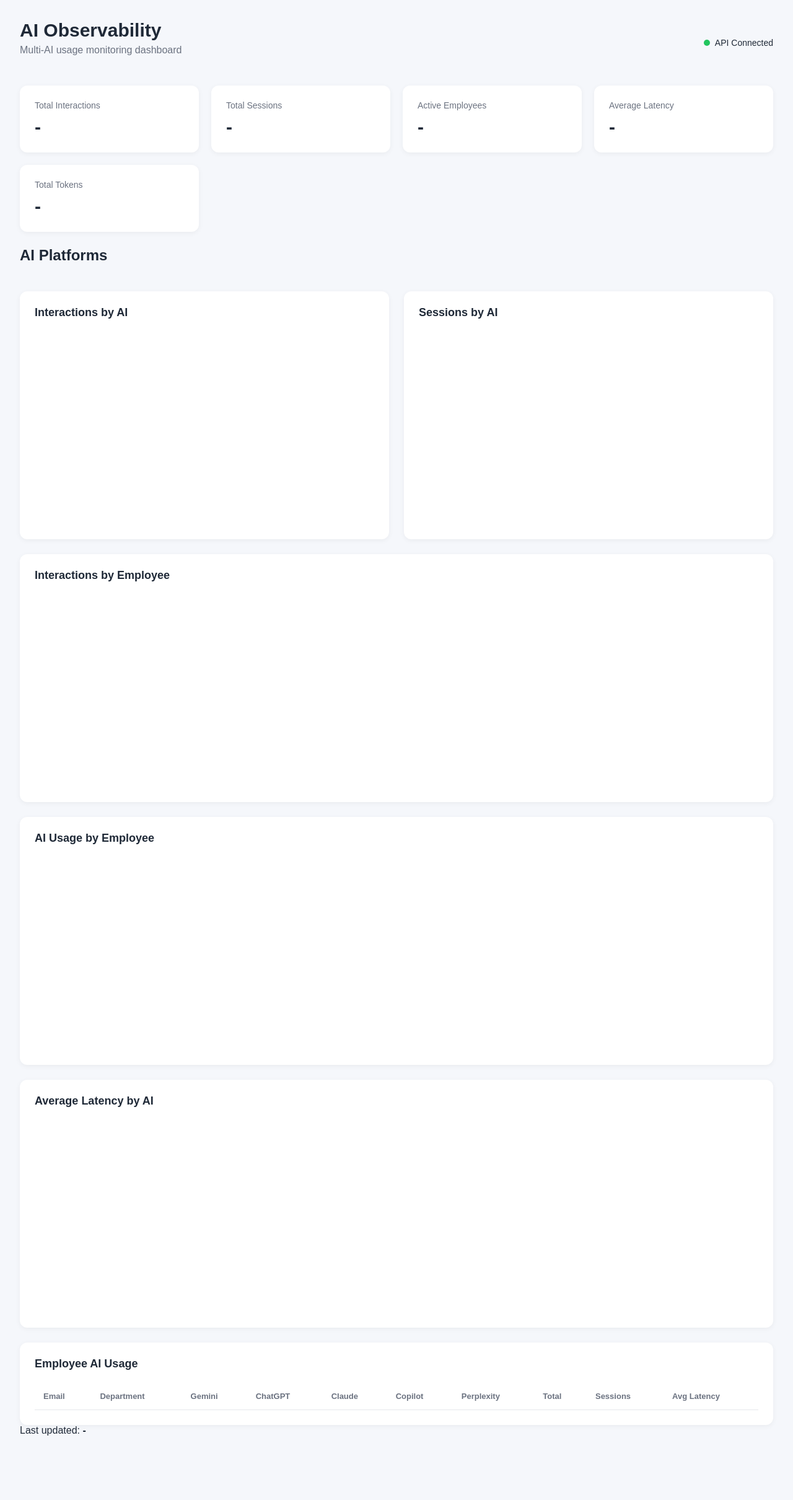
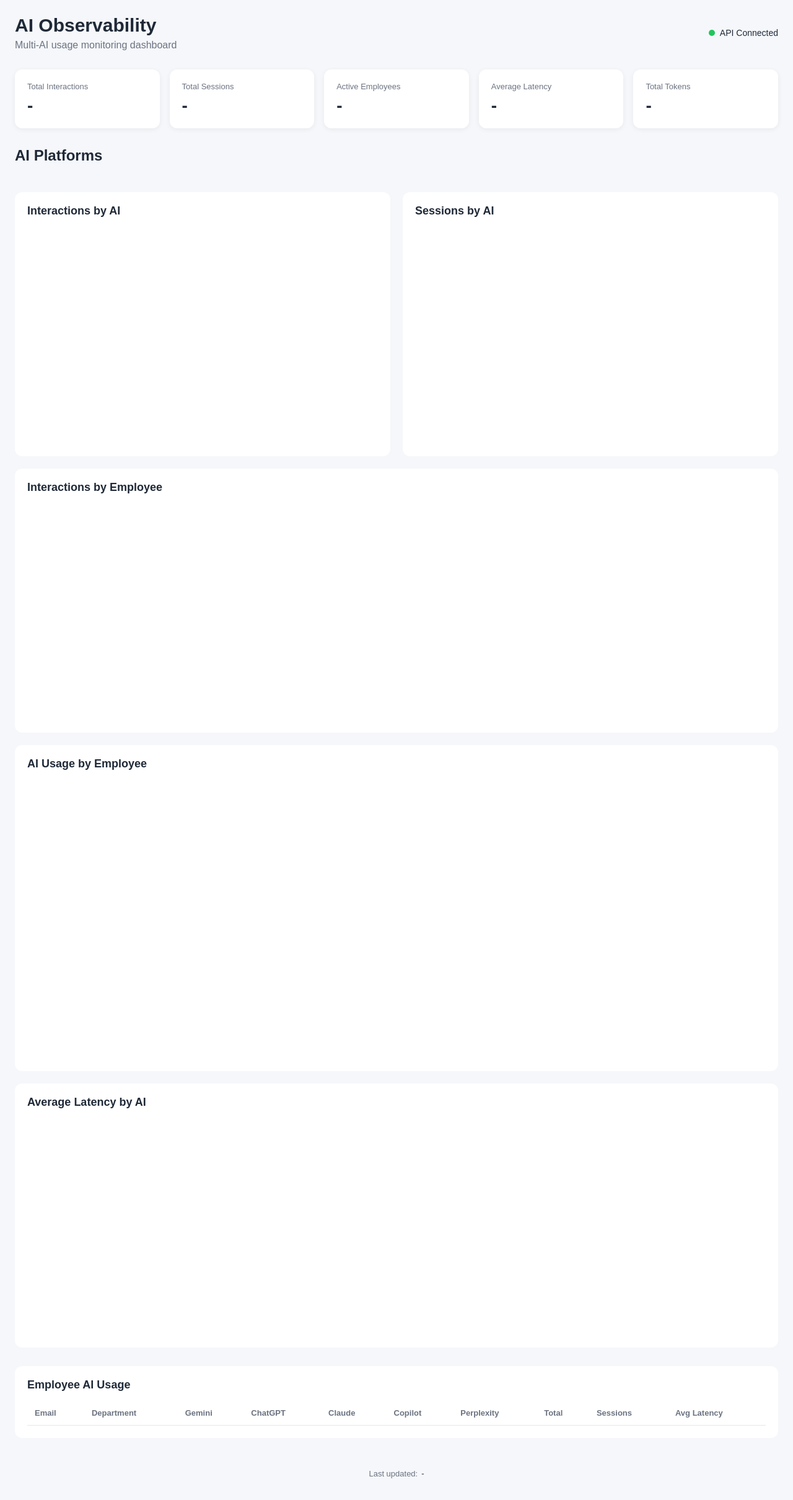
Before and after one commit to davinsn/gemini-usage-tracker, a browser extension: page gemini-ai-observability/dashboard/index.html in a window 1280 px wide. Shown: the whole page at 62% size. Before the commit the page ends 2349 px from the top, so only its background shows below. Drawn offline with nearby package versions, Linux system fonts and the light colour scheme; no server answers.

Commit message:
Refactor CSS styles for improved layout, responsiveness, and visual consistency

```diff
--- a/gemini-ai-observability/dashboard/style.css
+++ b/gemini-ai-observability/dashboard/style.css
@@ -2,24 +2,37 @@
     box-sizing: border-box;
 }
 
+html,
 body {
     margin: 0;
+    padding: 0;
+    width: 100%;
+    min-height: 100%;
+}
+
+body {
     font-family: Arial, sans-serif;
-    background: #f5f7fb;
+    background: #f5f7fa;
     color: #1f2937;
 }
 
 .dashboard {
-    max-width: 1400px;
-    margin: auto;
-    padding: 32px;
+    width: 100%;
+    max-width: 1600px;
+    margin: 0 auto;
+    padding: 24px;
 }
+
+
+/* ============================================================
+   HEADER
+============================================================ */
 
 header {
     display: flex;
     justify-content: space-between;
     align-items: center;
-    margin-bottom: 32px;
+    margin-bottom: 30px;
 }
 
 header h1 {
@@ -28,7 +41,7 @@
 }
 
 header p {
-    margin-top: 6px;
+    margin: 6px 0 0;
     color: #6b7280;
 }
 
@@ -47,58 +60,80 @@
 }
 
 
-/* KPI */
+/* ============================================================
+   METRICS
+============================================================ */
 
 .metrics {
     display: grid;
-    grid-template-columns: repeat(4, 1fr);
-    gap: 20px;
-    margin-bottom: 24px;
+    grid-template-columns: repeat(5, 1fr);
+    gap: 16px;
+    margin-bottom: 30px;
 }
 
 .metric-card {
     background: white;
     border-radius: 12px;
-    padding: 24px;
-    box-shadow: 0 2px 8px rgba(0,0,0,0.05);
+    padding: 20px;
+    box-shadow: 0 2px 8px rgba(0, 0, 0, 0.06);
 }
 
 .metric-label {
     display: block;
+    font-size: 13px;
     color: #6b7280;
-    font-size: 14px;
-    margin-bottom: 10px;
+    margin-bottom: 8px;
 }
 
 .metric-card strong {
-    font-size: 30px;
+    font-size: 28px;
 }
 
 
-/* CHARTS */
+/* ============================================================
+   SECTION TITLE
+============================================================ */
+
+.section-title {
+    margin-bottom: 15px;
+}
+
+.section-title h2 {
+    margin: 0;
+}
+
+
+/* ============================================================
+   CHART GRID
+============================================================ */
 
 .charts {
     display: grid;
-    grid-template-columns: 1fr 1fr;
-    gap: 24px;
+    grid-template-columns: repeat(2, minmax(0, 1fr));
+    gap: 20px;
+    margin-bottom: 30px;
 }
 
 .chart-card {
     background: white;
-    padding: 24px;
     border-radius: 12px;
-    box-shadow: 0 2px 8px rgba(0,0,0,0.05);
+    padding: 20px;
 
-    height: 400px;
-    position: relative;
+    /*
+     * Prevent the chart from causing the grid
+     * to continuously grow.
+     */
+    min-width: 0;
+    min-height: 0;
+    overflow: hidden;
 }
 
 .chart-card.wide {
-    height: 400px;
     grid-column: span 2;
 }
+
 .chart-header {
-    margin-bottom: 20px;
+    margin-bottom: 15px;
 }
 
 .chart-header h2 {
@@ -107,14 +142,53 @@
 }
 
 
-/* TABLE */
+/* ============================================================
+   CHART CONTAINER
+============================================================ */
+
+.chart-container {
+    position: relative;
+
+    width: 100%;
+
+    height: 350px;
+    min-height: 350px;
+    max-height: 350px;
+
+    overflow: hidden;
+}
+
+.chart-container.large {
+    height: 450px;
+    min-height: 450px;
+    max-height: 450px;
+}
+
+.chart-container canvas {
+    display: block;
+
+    width: 100% !important;
+    height: 100% !important;
+}
+
+
+/* ============================================================
+   TABLE
+============================================================ */
 
 .table-card {
     background: white;
-    margin-top: 24px;
-    padding: 24px;
     border-radius: 12px;
-    box-shadow: 0 2px 8px rgba(0,0,0,0.05);
+    padding: 20px;
+
+    margin-bottom: 30px;
+
+    overflow: hidden;
+}
+
+.table-wrapper {
+    width: 100%;
+    overflow-x: auto;
 }
 
 table {
@@ -124,8 +198,8 @@
 
 th,
 td {
+    padding: 12px;
     text-align: left;
-    padding: 14px;
     border-bottom: 1px solid #e5e7eb;
 }
 
@@ -139,9 +213,27 @@
 }
 
 
-/* MOBILE */
+/* ============================================================
+   FOOTER
+============================================================ */
 
-@media (max-width: 900px) {
+footer {
+    display: flex;
+    justify-content: center;
+    gap: 6px;
+
+    padding: 20px;
+
+    color: #6b7280;
+    font-size: 13px;
+}
+
+
+/* ============================================================
+   RESPONSIVE
+============================================================ */
+
+@media (max-width: 1100px) {
 
     .metrics {
         grid-template-columns: repeat(2, 1fr);
@@ -154,23 +246,34 @@
     .chart-card.wide {
         grid-column: span 1;
     }
+}
 
-}
 
 @media (max-width: 600px) {
 
     .dashboard {
-        padding: 16px;
+        padding: 15px;
+    }
+
+    header {
+        flex-direction: column;
+        align-items: flex-start;
+        gap: 15px;
     }
 
     .metrics {
         grid-template-columns: 1fr;
     }
 
-    header {
-        align-items: flex-start;
-        gap: 20px;
-        flex-direction: column;
+    .chart-container {
+        height: 300px;
+        min-height: 300px;
+        max-height: 300px;
     }
 
+    .chart-container.large {
+        height: 350px;
+        min-height: 350px;
+        max-height: 350px;
+    }
 }
```
